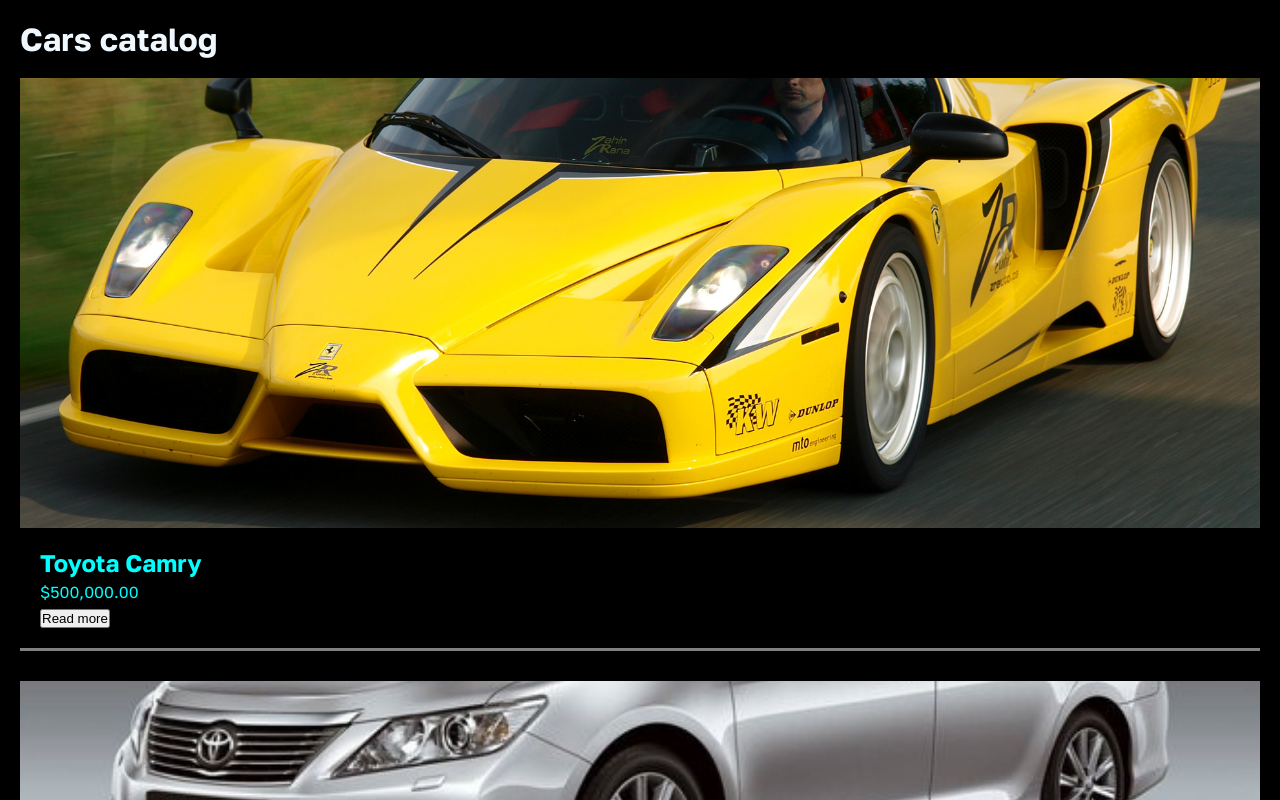
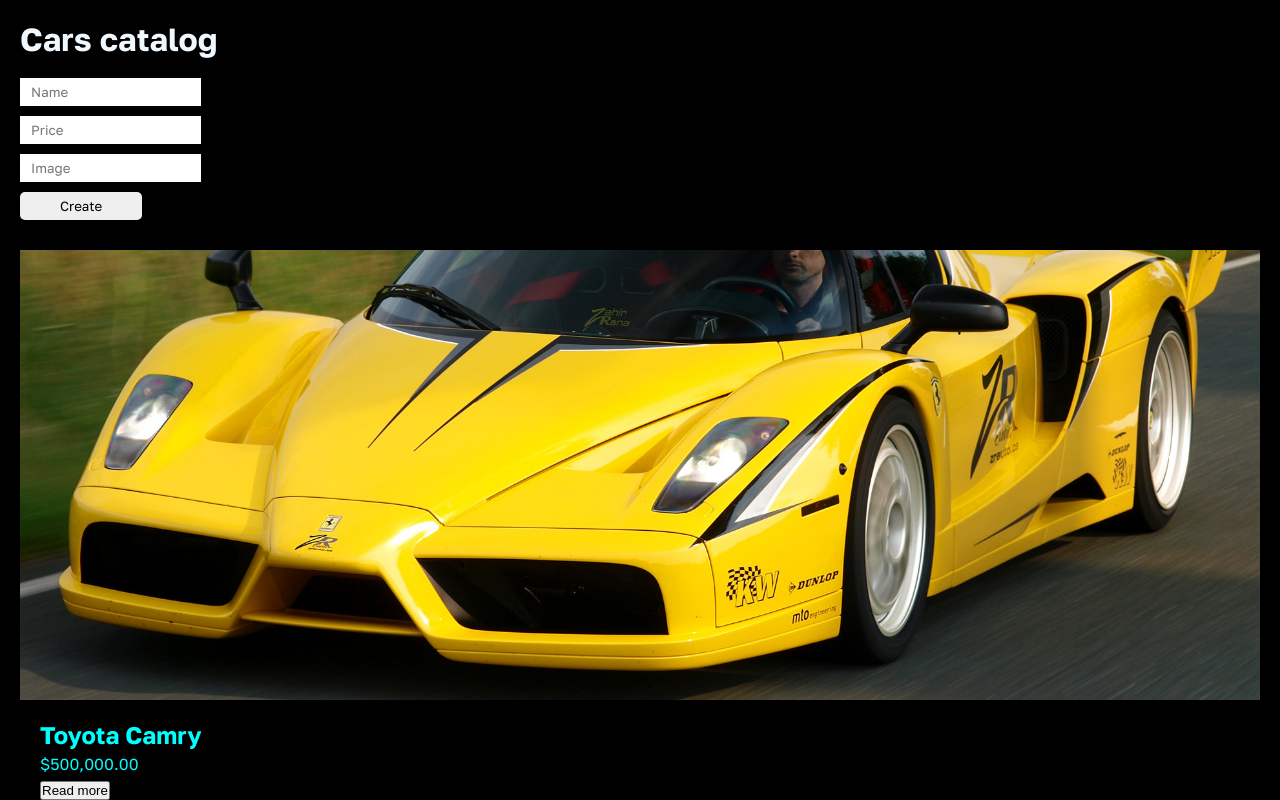
Before and after one commit to AlexsandrKotobus/car-catalog, a React (Vite) app: page / in a window 1280 px wide. Shown: the top 800 px of the page. Built offline with nearby package versions, Linux system fonts and the light colour scheme; a web font is replaced by a local one.

Commit message:
form value

```diff
--- a/src/assets/styles/global.css
+++ b/src/assets/styles/global.css
@@ -20,3 +20,17 @@
     padding: 15px;
     margin: auto;
 }
+.btn{
+    display: block;
+    padding: 6px 40px;
+    border: none;
+    outline: none;
+    border-radius: 5px;
+    transition: all 0.3s ease;
+    cursor: pointer;
+    margin-bottom: 10px;
+    font-family: "Golos Text", sans-serif; /*шрифт укадывает для кнопок и инпутов сотдельно*/
+}
+.btn:hover{
+    background-color: #bcb1e6;
+}
--- a/src/components/screens/Home/Home.jsx
+++ b/src/components/screens/Home/Home.jsx
@@ -1,6 +1,7 @@
 // import styles from './Home.module.css'
 import {cars} from './cars.data'
 import CarItem from './car-item/CarItem';
+import CreateCarForm from './create-car-form/CreateCarForm';
 
 
 const Home = () => {
@@ -9,6 +10,7 @@
     return (
         <div>
             <h1>Cars catalog</h1>
+            <CreateCarForm/>
             <div>
                 {cars.length ? (
                         cars.map(car => (
--- a/src/components/screens/Home/car-item/CarItem.jsx
+++ b/src/components/screens/Home/car-item/CarItem.jsx
@@ -3,7 +3,7 @@
 import styles from '../Home.module.css'
 
 
-const CarItem = ({car}) => {
+const CarItem = ({ car }) => {
     console.log('car ... ', car.name )
     return (
         <div>
--- /dev/null
+++ b/src/components/screens/Home/create-car-form/CreateCarForm.jsx
@@ -0,0 +1,26 @@
+import  {useState} from 'react';
+import styles from './CreateCarForm.module.css'
+
+const CreateCarForm = () => {
+    //setName - ф-я, принимающая новое значение
+    const [name, setName] = useState('');
+    const [price, setPrice] = useState('');
+    const [image, setImage] = useState('');
+
+
+    const createCar = e =>{
+        e.preventDefault();
+
+        console.log({name, price, image});
+    }
+    return (
+        <form className={styles.form}>
+            <input placeholder='Name' onChange={e=> setName(e.target.value)} value={name} />
+            <input placeholder='Price' onChange={e=> setPrice(e.target.value)} value={price}/>
+            <input placeholder='Image' onChange={e=> setImage(e.target.value)} value={image}/>
+            <button className='btn' onClick={e=> createCar(e)}>Create</button>
+        </form>
+    );
+}
+
+export default CreateCarForm;
--- /dev/null
+++ b/src/components/screens/Home/create-car-form/CreateCarForm.module.css
@@ -0,0 +1,19 @@
+.form{
+    margin: 10px auto 30px;
+}
+.form input {
+    padding: 5px  10px;
+    border: none;
+    outline: none;
+    display: flex;
+    /* чтоб переносить кажд инпут на нов строку */
+    /* width: 100%;  */
+    transition: border-color 0.4s ease;
+    border: 1px solid transparent;
+    margin-bottom: 10px;
+    font-family: "Golos Text", sans-serif; /*шрифт укадывает для кнопок и инпутов сотдельно*/
+
+}
+.form input:hover{
+    border-color: aqua;
+}
```
